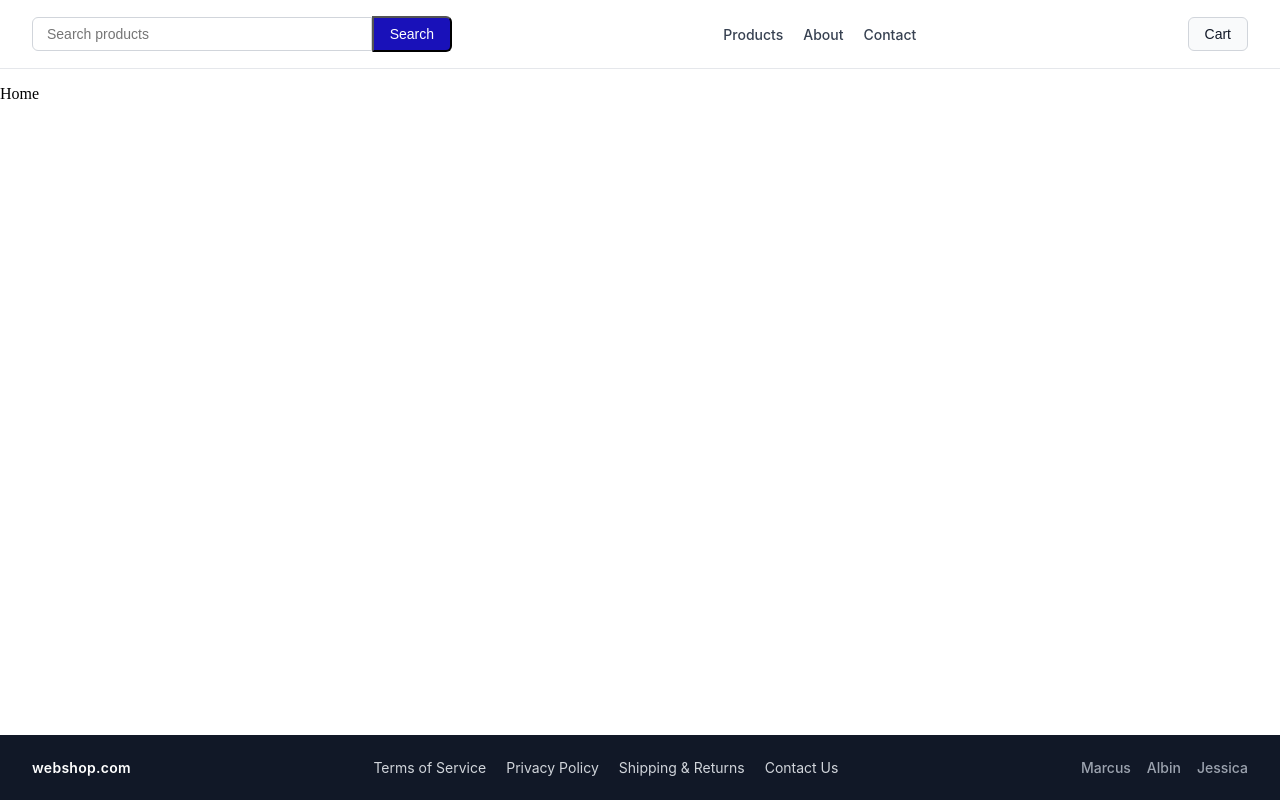
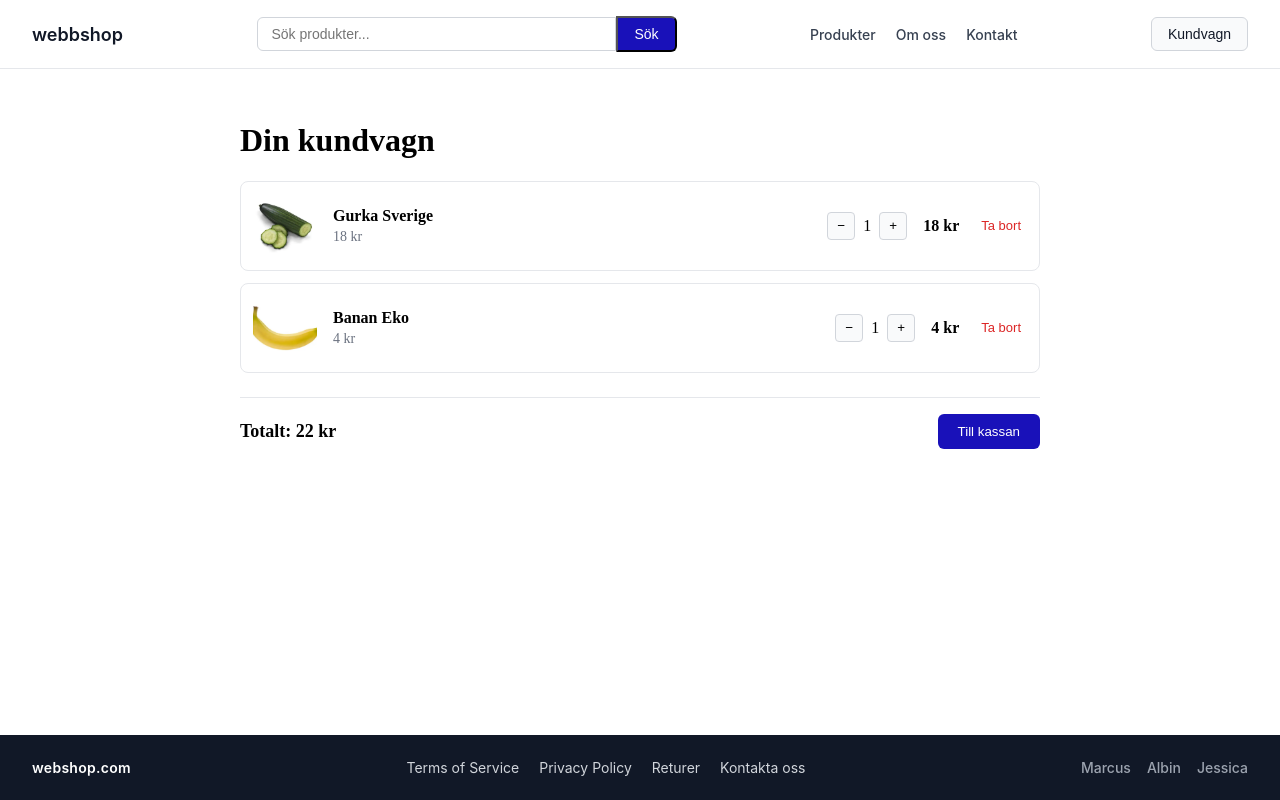
Before and after one commit to AlbinNic/Webbshop, a React (Vite) app: page /cart in a window 1280 px wide. Before the commit this address led to /. Built offline with nearby package versions, Linux system fonts and the light colour scheme; data requests are answered from the project's data file; the HTML template or start-up script is replaced by a standard one.

Commit message:
fixade små saker i header och gjorde kundvagn  (behövs uppdateringar)

```diff
--- a/src/App.tsx
+++ b/src/App.tsx
@@ -4,6 +4,7 @@ import { QueryClient, QueryClientProvider } from '@tanstack/react-query'
 import ProductDetailPage from './pages/ProductDetailPage/ProductDetailPage'
 import { Header } from "./components/header/header";
 import { Footer } from "./components/footer/footer";
+import Kundvagn from './components/kundvagn/kundvagn';
 
 
 const queryClient = new QueryClient();
@@ -17,8 +18,9 @@ function App() {
           <Routes>
             <Route path="/" element={<p>Home</p>} />
             <Route path="/product/:id" element={<ProductDetailPage />} />
+            <Route path="/cart" element={<Kundvagn />} />
+            <Route path="*" element={<Navigate to="/" replace />} />
 
-            <Route path="*" element={<Navigate to="/" replace />} />
           </Routes>
         </main>
         <Footer />
--- a/src/components/footer/footer.tsx
+++ b/src/components/footer/footer.tsx
@@ -8,8 +8,8 @@ interface FooterLink {
 const links: FooterLink[] = [
     { text: "Terms of Service", href: "/terms" },
     { text: "Privacy Policy", href: "/privacy" },
-    { text: "Shipping & Returns", href: "/shipping" },
-    { text: "Contact Us", href: "/contact" },
+    { text: "Returer", href: "/shipping" },
+    { text: "Kontakta oss", href: "/contact" },
 ];
 
 const names: string[] = ["Marcus", "Albin", "Jessica"];
--- a/src/components/header/header.css
+++ b/src/components/header/header.css
@@ -98,3 +98,15 @@
         gap: 14px;
     }
 }
+
+.home-button {
+    font-size: 18px;
+    font-weight: 600;
+    color: #111827;
+    text-decoration: none;
+    white-space: nowrap;
+}
+
+.home-button:hover {
+    color: #1911b9;
+}
--- a/src/components/header/header.tsx
+++ b/src/components/header/header.tsx
@@ -1,6 +1,7 @@
 import { useState } from "react";
 import type { FormEvent } from "react";
 import "./header.css";
+import { Link, useNavigate } from "react-router-dom";
 
 interface NavLink {
     text: string;
@@ -8,13 +9,14 @@ interface NavLink {
 }
 
 const links: NavLink[] = [
-    { text: "Products", href: "/products" },
-    { text: "About", href: "/about" },
-    { text: "Contact", href: "/contact" },
+    { text: "Produkter", href: "/products" },
+    { text: "Om oss", href: "/about" },
+    { text: "Kontakt", href: "/contact" },
 ];
 
 export function Header() {
     const [query, setQuery] = useState("");
+    const navigate = useNavigate();
 
     const handleSubmit = (e: FormEvent<HTMLFormElement>) => {
         e.preventDefault();
@@ -23,14 +25,18 @@ export function Header() {
 
     return (
         <header className="shop-header">
+            <Link to="/" className="home-button">
+                webbshop
+            </Link>
+
             <form className="search-bar" onSubmit={handleSubmit}>
                 <input
                     type="text"
-                    placeholder="Search products"
+                    placeholder="Sök produkter..."
                     value={query}
                     onChange={(e) => setQuery(e.target.value)}
                 />
-                <button type="submit">Search</button>
+                <button type="submit">Sök</button>
             </form>
 
             <nav className="nav-links">
@@ -41,8 +47,8 @@ export function Header() {
                 ))}
             </nav>
 
-            <button className="cart-button" onClick={() => console.log("Cart clicked")}>
-                Cart
+            <button className="cart-button" onClick={() => navigate("/cart")}>
+                Kundvagn
             </button>
         </header>
     );
--- /dev/null
+++ b/src/components/kundvagn/kundvagn.css
@@ -0,0 +1,114 @@
+.cart-page {
+    max-width: 800px;
+    margin: 0 auto;
+    padding: 32px 16px;
+}
+
+.cart-empty {
+    color: #6b7280;
+}
+
+.cart-error {
+    color: #dc2626;
+}
+
+.cart-list {
+    list-style: none;
+    margin: 0;
+    padding: 0;
+    display: flex;
+    flex-direction: column;
+    gap: 12px;
+}
+
+.cart-item {
+    display: grid;
+    grid-template-columns: 64px 1fr auto auto auto;
+    align-items: center;
+    gap: 16px;
+    padding: 12px;
+    border: 1px solid #e5e7eb;
+    border-radius: 8px;
+}
+
+.cart-item-image {
+    width: 64px;
+    height: 64px;
+    object-fit: cover;
+    border-radius: 6px;
+}
+
+.cart-item-title {
+    margin: 0;
+    font-weight: 600;
+}
+
+.cart-item-price {
+    margin: 4px 0 0;
+    color: #6b7280;
+    font-size: 14px;
+}
+
+.cart-item-quantity {
+    display: flex;
+    align-items: center;
+    gap: 8px;
+}
+
+.cart-item-quantity button {
+    width: 28px;
+    height: 28px;
+    border: 1px solid #d1d5db;
+    background: #f9fafb;
+    border-radius: 4px;
+    cursor: pointer;
+}
+
+.cart-item-subtotal {
+    margin: 0;
+    font-weight: 600;
+}
+
+.cart-item-remove {
+    background: none;
+    border: none;
+    color: #dc2626;
+    cursor: pointer;
+    font-size: 13px;
+}
+
+.cart-summary {
+    display: flex;
+    justify-content: space-between;
+    align-items: center;
+    margin-top: 24px;
+    padding-top: 16px;
+    border-top: 1px solid #e5e7eb;
+}
+
+.cart-total {
+    font-size: 18px;
+    font-weight: 600;
+    margin: 0;
+}
+
+.cart-checkout-button {
+    padding: 10px 20px;
+    background-color: #1911b9;
+    color: white;
+    border: none;
+    border-radius: 6px;
+    font-weight: 500;
+    cursor: pointer;
+}
+
+@media (max-width: 700px) {
+    .cart-item {
+        grid-template-columns: 48px 1fr;
+        grid-template-areas:
+            "image info"
+            "image quantity"
+            "image subtotal"
+            "image remove";
+    }
+}
--- /dev/null
+++ b/src/components/kundvagn/kundvagn.tsx
@@ -0,0 +1,120 @@
+import { useEffect, useState } from "react";
+import { useNavigate } from "react-router-dom";
+import type { Product } from "../../types";
+import "./kundvagn.css";
+
+interface CartItem {
+    product: Product;
+    quantity: number;
+}
+
+const API_URL = "http://localhost:3001/products";
+
+export default function Kundvagn() {
+    const [items, setItems] = useState<CartItem[]>([]);
+    const [loading, setLoading] = useState(true);
+    const [error, setError] = useState<string | null>(null);
+    const navigate = useNavigate();
+
+    useEffect(() => {
+        async function fetchProducts() {
+            try {
+                const res = await fetch(API_URL);
+                if (!res.ok) throw new Error("Kunde inte hämta produkter");
+                const products: Product[] = await res.json();
+
+                setItems(
+                    products.slice(0, 2).map((product) => ({ product, quantity: 1 }))
+                );
+            } catch (err) {
+                setError(err instanceof Error ? err.message : "Något gick fel");
+            } finally {
+                setLoading(false);
+            }
+        }
+
+        fetchProducts();
+    }, []);
+
+    const updateQuantity = (productId: number, quantity: number) => {
+        if (quantity < 1) {
+            removeItem(productId);
+            return;
+        }
+        setItems((prev) =>
+            prev.map((item) => (item.product.id === productId ? { ...item, quantity } : item))
+        );
+    };
+
+    const removeItem = (productId: number) => {
+        setItems((prev) => prev.filter((item) => item.product.id !== productId));
+    };
+
+    const totalPrice = items.reduce((sum, item) => sum + item.product.price * item.quantity, 0);
+
+    if (loading) {
+        return (
+            <div className="cart-page">
+                <h1>Din kundvagn</h1>
+                <p>Laddar...</p>
+            </div>
+        );
+    }
+
+    if (error) {
+        return (
+            <div className="cart-page">
+                <h1>Din kundvagn</h1>
+                <p className="cart-error">{error}. Kör json-server på {API_URL}?</p>
+            </div>
+        );
+    }
+
+    return (
+        <div className="cart-page">
+            <h1>Din kundvagn</h1>
+
+            {items.length === 0 ? (
+                <p className="cart-empty">Din kundvagn är tom.</p>
+            ) : (
+                <ul className="cart-list">
+                    {items.map(({ product, quantity }) => (
+                        <li key={product.id} className="cart-item">
+                            <img src={product.image} alt={product.title} className="cart-item-image" />
+
+                            <div className="cart-item-info">
+                                <p className="cart-item-title">{product.title}</p>
+                                <p className="cart-item-price">{product.price} kr</p>
+                            </div>
+
+                            <div className="cart-item-quantity">
+                                <button type="button" onClick={() => updateQuantity(product.id, quantity - 1)} aria-label="Minska antal">
+                                    −
+                                </button>
+                                <span>{quantity}</span>
+                                <button type="button" onClick={() => updateQuantity(product.id, quantity + 1)} aria-label="Öka antal">
+                                    +
+                                </button>
+                            </div>
+
+                            <p className="cart-item-subtotal">{product.price * quantity} kr</p>
+
+                            <button type="button" className="cart-item-remove" onClick={() => removeItem(product.id)}>
+                                Ta bort
+                            </button>
+                        </li>
+                    ))}
+                </ul>
+            )}
+
+            {items.length > 0 && (
+                <div className="cart-summary">
+                    <p className="cart-total">Totalt: {totalPrice} kr</p>
+                    <button type="button" className="cart-checkout-button" onClick={() => navigate("lägg betalings route här!!!!!")}>
+                        Till kassan
+                    </button>
+                </div>
+            )}
+        </div>
+    );
+}
```
